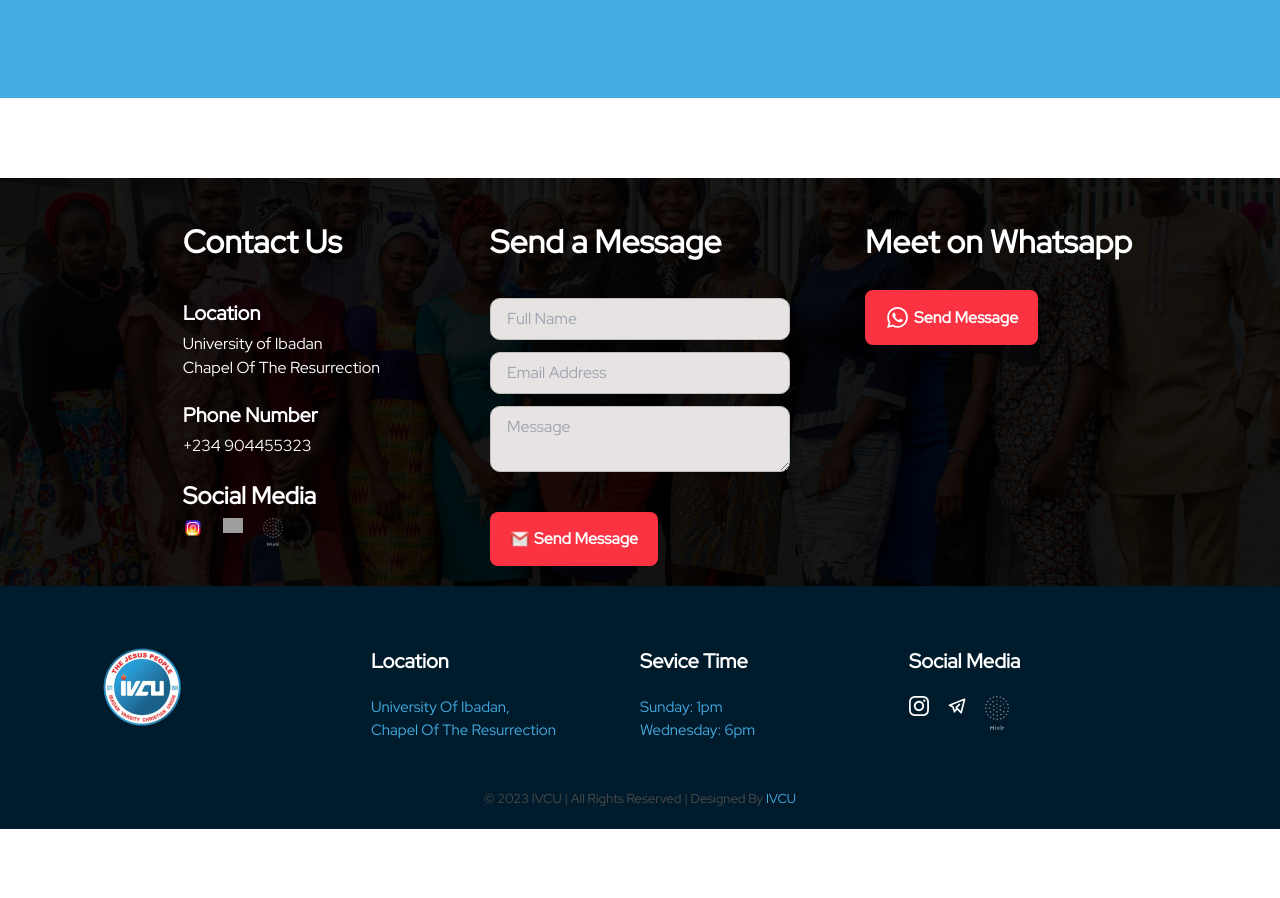
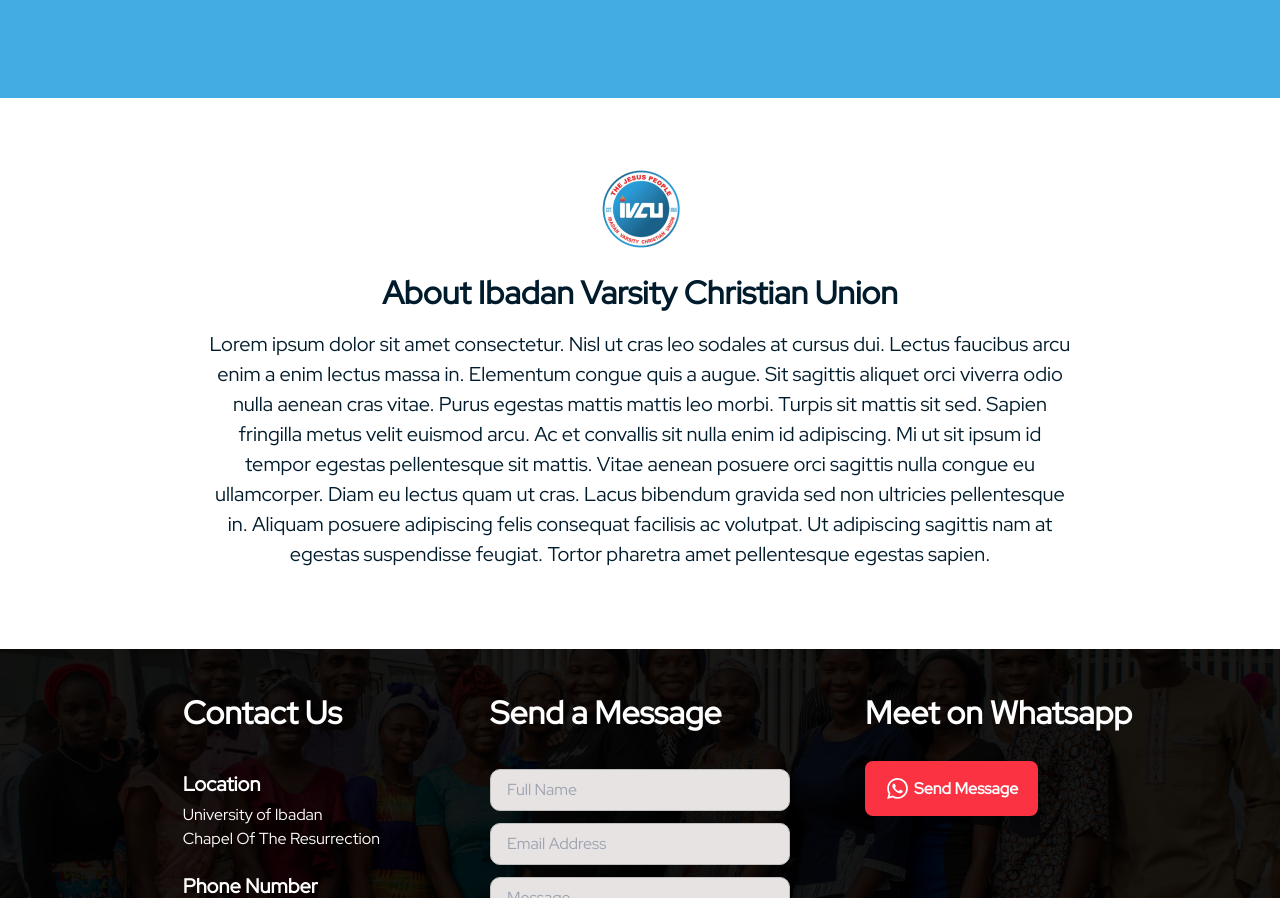
Before and after one commit to mosihcroctiv/ivcu, a React (Create React App) app: page / in a window 1280 px wide. Shown: the part 872-1770 px from the top of the page. Before the commit the page ends 1701 px from the top, so only its background shows below. Built offline with nearby package versions, Linux system fonts and the light colour scheme; grey boxes are pictures that could not be loaded.

Commit message:
Update index.js
about done

```diff
--- a/src/views/website/index.js
+++ b/src/views/website/index.js
@@ -3,6 +3,7 @@
 import hero_img2 from '../../assets/images/home-bg1.png'
 import hero_img3 from '../../assets/images/home-bg2.png'
 import hero_img4 from '../../assets/images/home-bg3.png'
+import Logo from  '../../assets/images/logo.png'
 import {GiClothJar} from 'react-icons/gi'
 import {BsFire} from 'react-icons/bs'
 import {FaStarOfDavid} from 'react-icons/fa'
@@ -53,6 +54,11 @@
                 </div>
             </div>
         </div>
+        <div className="pt-[70px] text-deepBlue px-[20px] md:px-[50px] lg:px-[102px]">
+            <img className="m-auto" src={Logo} alt="" />
+            <p className="text-center text-[24px] md:text-[32px] font-semibold mt-5 mb-3">About  Ibadan Varsity Christian Union</p>
+            <p className="text-[16px] md:text-[20px] text-center m-auto lg:w-[80%]">Lorem ipsum dolor sit amet consectetur. Nisl ut cras leo sodales at cursus dui. Lectus faucibus arcu enim a enim lectus massa in. Elementum congue quis a augue. Sit sagittis aliquet orci viverra odio nulla aenean cras vitae. Purus egestas mattis mattis leo morbi. Turpis sit mattis sit sed. Sapien fringilla metus velit euismod arcu. Ac et convallis sit nulla enim id adipiscing. Mi ut sit ipsum id tempor egestas pellentesque sit mattis. Vitae aenean posuere orci sagittis nulla congue eu ullamcorper. Diam eu lectus quam ut cras. Lacus bibendum gravida sed non ultricies pellentesque in. Aliquam posuere adipiscing felis consequat facilisis ac volutpat. Ut adipiscing sagittis nam at egestas suspendisse feugiat. Tortor pharetra amet pellentesque egestas sapien.</p>
+        </div>
         <div>
             <Contact/>
         </div>
```
